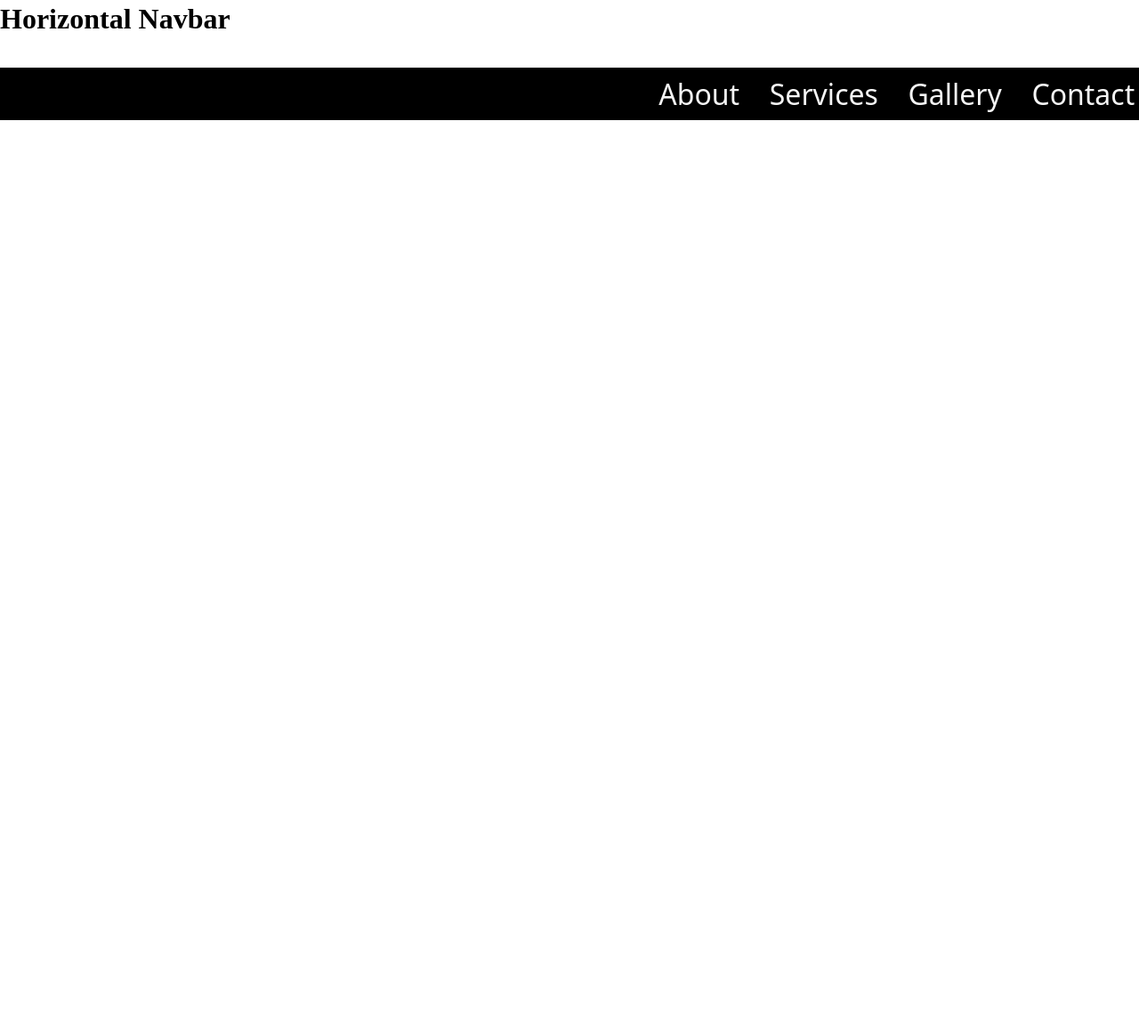
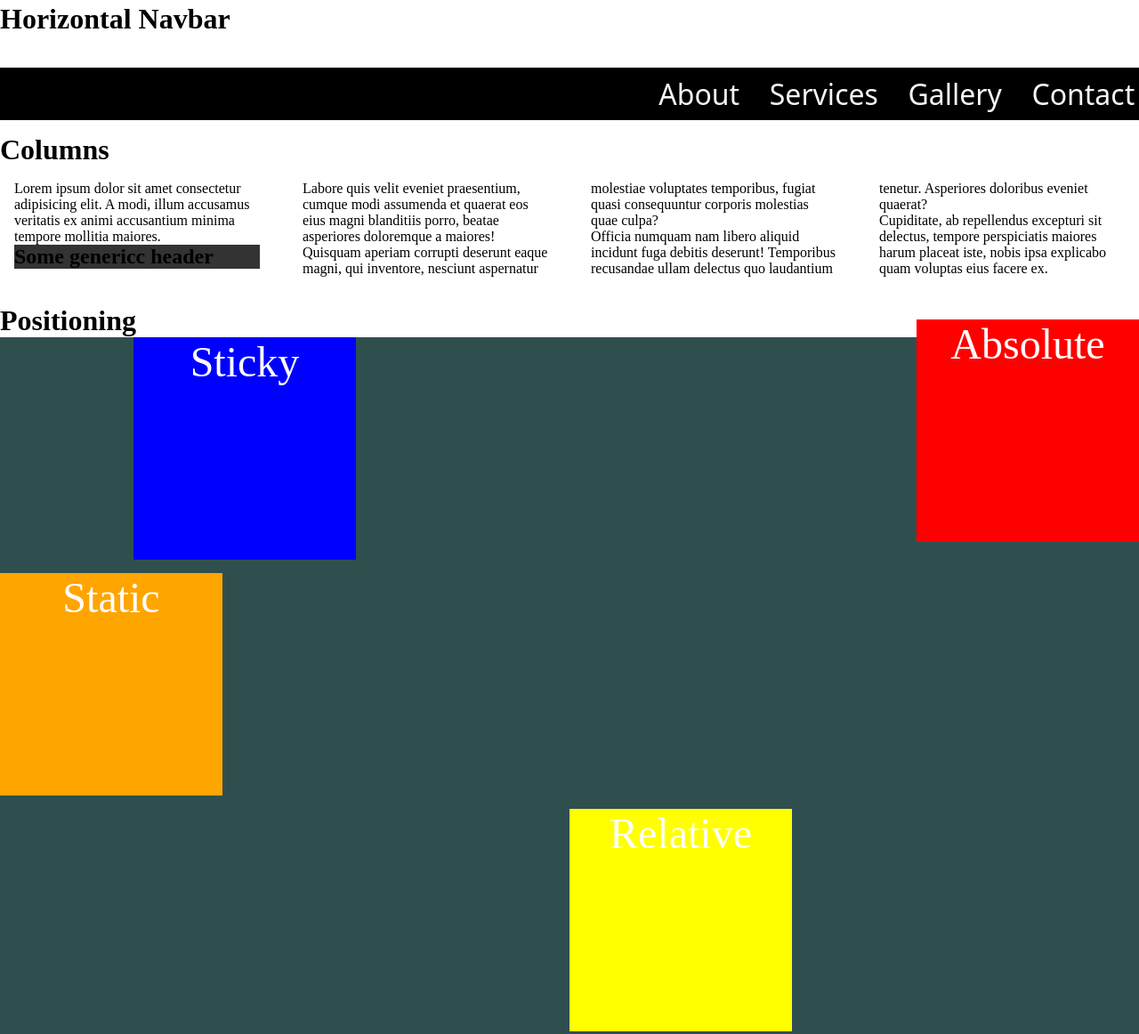
Before and after one commit to Swapnil511994/css_revision, a plain HTML site: page index.html in a window 1280 px wide. Shown: the part 5218-6380 px from the top of the page at 89% size. Before the commit the page ends 5530 px from the top, so only its background shows below. Drawn offline with Linux system fonts and the light colour scheme.

Commit message:
Till Positioning

```diff
--- a/index.html
+++ b/index.html
@@ -227,6 +227,49 @@
       </nav>
     </div>
 
+    <div>
+      <h1>Columns</h1>
+      <section class="columns">
+        <p>
+          Lorem ipsum dolor sit amet consectetur adipisicing elit. A modi, illum
+          accusamus veritatis ex animi accusantium minima tempore mollitia
+          maiores.
+        </p>
+        <h1 style="background-color: #333">Some genericc header</h1>
+        <p>
+          Labore quis velit eveniet praesentium, cumque modi assumenda et
+          quaerat eos eius magni blanditiis porro, beatae asperiores doloremque
+          a maiores!
+        </p>
+        <p>
+          Quisquam aperiam corrupti deserunt eaque magni, qui inventore,
+          nesciunt aspernatur molestiae voluptates temporibus, fugiat quasi
+          consequuntur corporis molestias quae culpa?
+        </p>
+        <p>
+          Officia numquam nam libero aliquid incidunt fuga debitis deserunt!
+          Temporibus recusandae ullam delectus quo laudantium tenetur.
+          Asperiores doloribus eveniet quaerat?
+        </p>
+        <p>
+          Cupiditate, ab repellendus excepturi sit delectus, tempore
+          perspiciatis maiores harum placeat iste, nobis ipsa explicabo quam
+          voluptas eius facere ex.
+        </p>
+      </section>
+    </div>
+
+    <div>
+      <h1>Positioning</h1>
+      <div class="position-playground">
+        <div class="position-item position-absolute">Absolute</div>
+        <div class="position-item position-fixed">Fixed</div>
+        <div class="position-item position-sticky">Sticky</div>
+        <div class="position-item position-static">Static</div>
+        <div class="position-item position-relative">Relative</div>
+      </div>
+    </div>
+
     <br />
     <br />
     <br />
--- a/style.css
+++ b/style.css
@@ -153,3 +153,64 @@ div {
 .navbar-horizontal li:focus {
   background-color: red;
 }
+
+.columns {
+  column-count: 4;
+  column-width: 250px;
+  column-gap: 3rem;
+  column-rule: #333;
+  break-inside: avoid;
+  padding: 1rem;
+}
+
+.position-playground {
+  height: 100vh;
+  min-height: 100vh;
+  background-color: #2f4f4f;
+  position: relative;
+}
+
+.position-item {
+  min-height: 250px;
+  max-height: 250px;
+  max-width: 250px;
+  min-width: 250px;
+  text-align: center;
+  font-size: 3rem;
+  color: white;
+}
+
+.position-absolute {
+  position: absolute;
+  right: 0px;
+  top: -20px;
+  background-color: red;
+}
+
+.position-fixed {
+  position: fixed;
+  background-color: green;
+  right: 0px;
+  top: 0px;
+}
+
+.position-sticky {
+  position: sticky;
+  background-color: blue;
+  left: 150px;
+  top: 0px;
+}
+
+.position-static {
+  position: static;
+  background-color: orange;
+  left: 250px;
+  top: 0px;
+}
+
+.position-relative {
+  position: relative;
+  background-color: yellow;
+  right: -50%;
+  top: 0;
+}
```
